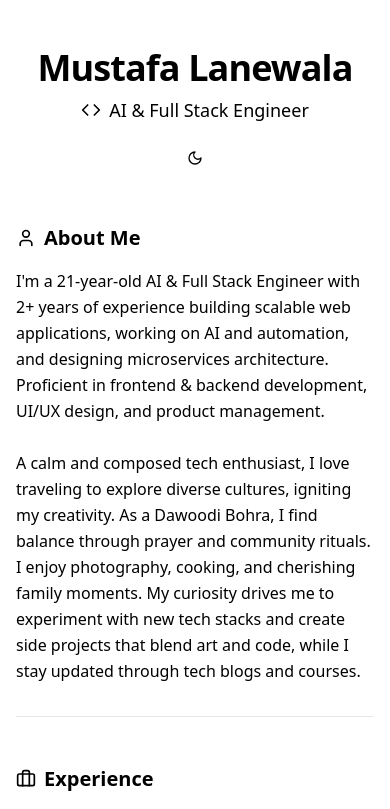
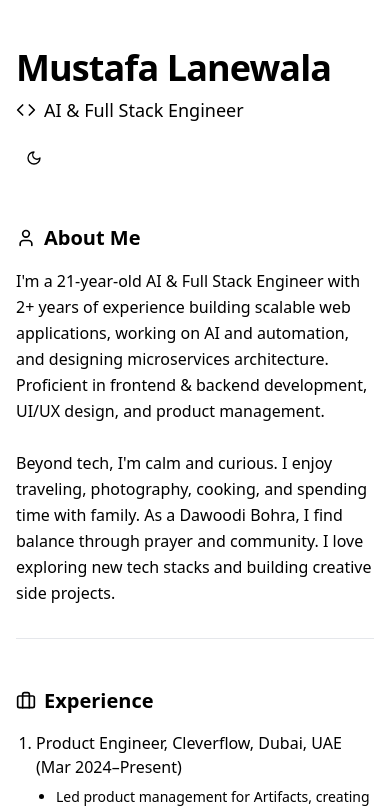
Before and after one commit to mustafalanewala/M-Portfolio, a Next.js app: page / in a window 390 px wide. Shown: the top 809 px of the page. Built offline with nearby package versions, Linux system fonts and the light colour scheme.

Commit message:
refactor: improve header layout and enhance personal description for better readability

```diff
--- a/src/app/page.tsx
+++ b/src/app/page.tsx
@@ -78,21 +78,22 @@ export default function Home() {
           initial={{ opacity: 0 }}
           animate={{ opacity: 1 }}
           transition={{ duration: 0.5 }}
-          className="flex flex-col sm:flex-row justify-between items-center mb-12 sm:mb-16"
+          className="flex flex-row flex-wrap justify-between items-center gap-4 mb-12 sm:mb-16"
         >
-          <div className="text-center sm:text-left">
+          <div className="text-left">
             <h1 className="text-4xl sm:text-5xl font-extrabold tracking-tight">
               Mustafa Lanewala
             </h1>
-            <p className="text-lg sm:text-xl font-medium flex items-center justify-center sm:justify-start gap-2 mt-2">
+            <p className="text-lg sm:text-xl font-medium flex items-center gap-2 mt-2">
               <Code className="h-5 w-5" /> AI & Full Stack Engineer
             </p>
           </div>
+
           <Button
             variant="ghost"
             size="icon"
             onClick={toggleDarkMode}
-            className={`rounded-full mt-4 sm:mt-0 ${
+            className={`rounded-full ${
               darkMode ? "hover:bg-gray-800" : "hover:bg-gray-100"
             } transition-all duration-200 focus:ring-2 focus:ring-offset-2 focus:ring-blue-500`}
             aria-label={
@@ -124,7 +125,6 @@ export default function Home() {
             </AnimatePresence>
           </Button>
         </motion.header>
-
         <motion.section
           variants={sectionVariants}
           initial="hidden"
@@ -141,19 +141,16 @@ export default function Home() {
             frontend & backend development, UI/UX design, and product
             management.
             <br />
-            <br />A calm and composed tech enthusiast, I love traveling to
-            explore diverse cultures, igniting my creativity. As a Dawoodi
-            Bohra, I find balance through prayer and community rituals. I enjoy
-            photography, cooking, and cherishing family moments. My curiosity
-            drives me to experiment with new tech stacks and create side
-            projects that blend art and code, while I stay updated through tech
-            blogs and courses.
+            <br />
+            Beyond tech, I'm calm and curious. I enjoy traveling, photography,
+            cooking, and spending time with family. As a Dawoodi Bohra, I find
+            balance through prayer and community. I love exploring new tech
+            stacks and building creative side projects.
           </p>
           <hr
             className={`my-8 ${darkMode ? "border-gray-700" : "border-gray-200"}`}
           />
         </motion.section>
-
         <motion.section
           variants={sectionVariants}
           initial="hidden"
@@ -221,7 +218,6 @@ export default function Home() {
             className={`my-8 ${darkMode ? "border-gray-700" : "border-gray-200"}`}
           />
         </motion.section>
-
         <motion.section
           variants={sectionVariants}
           initial="hidden"
@@ -402,7 +398,6 @@ export default function Home() {
             className={`my-8 ${darkMode ? "border-gray-700" : "border-gray-200"}`}
           />
         </motion.section>
-
         <motion.section
           variants={sectionVariants}
           initial="hidden"
@@ -457,7 +452,6 @@ export default function Home() {
             className={`my-8 ${darkMode ? "border-gray-700" : "border-gray-200"}`}
           />
         </motion.section>
-
         <motion.section
           variants={sectionVariants}
           initial="hidden"
```
